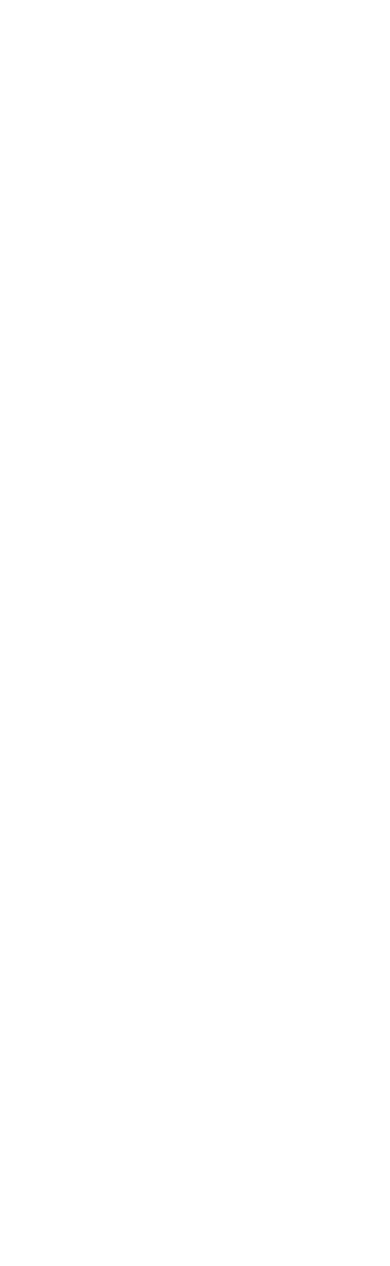
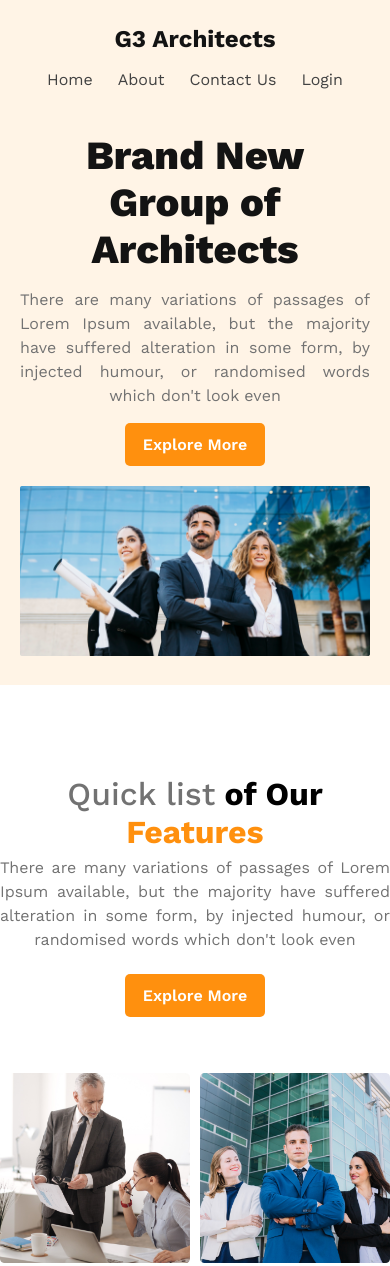
Before and after one commit to RRDesignHub/Course-project-4_G3-architects, a plain HTML site: page index.html in a window 390 px wide. Shown: the top 1266 px of the page. Before the commit the page ends 844 px from the top, so only its background shows below. Drawn offline with nearby package versions, Linux system fonts and the light colour scheme.

Commit message:
nav, hero, features section done

```diff
--- a/index.html
+++ b/index.html
@@ -7,9 +7,52 @@
   <link rel="stylesheet" href="style/style.css">
 </head>
 <body>
-  <header></header>
+  <header class="bg-primary">
+    <nav class="d-flex">
+      <h4><a class="dark-1" href="./index.html">G3 Architects</a></h4>
+      <ul class="d-flex">
+        <li class="nav-item">
+          <a href="./index.html" class="nav-link p dark-2">Home</a>
+        </li>
+        <li class="nav-item">
+          <a href="" class="nav-link p dark-2">About</a>
+        </li>
+        <li class="nav-item">
+          <a href="" class="nav-link p dark-2">Contact Us</a>
+        </li>
+        <li class="nav-item">
+          <a href="" class="nav-link p dark-2">Login</a>
+        </li>
+      </ul>
+    </nav>
 
-  <main></main>
+    <div class="hero">
+      <div class="hero-txt d-flex">
+        <h1 class="dark-1 txt-center">Brand New Group of Architects</h1>
+        <p class="dark-3 p txt-center">There are many variations of passages of Lorem Ipsum available, but the majority have suffered alteration in some form, by injected humour, or randomised words which don't look even</p>
+        <a class="btn" href="#">Explore More</a>
+      </div>
+      <div class="hero-img">
+        <img src="./assets/banner.png" alt="hero_image">
+      </div>
+    </div>
+  </header>
+
+  <main>
+    <section id="feature" class="d-flex">
+      <div class="features-img">
+        <img src="./assets/team1.png" alt="discussing about design">
+        <img src="./assets/team2.png" alt="team leaders group picture">
+        <img src="./assets/team3.png" alt="solving problem">
+        <img src="./assets/team4.png" alt="documents providing">
+      </div>
+      <div class="features-text d-flex">
+        <h2 class="h2"><span id="h-inner-1" class="dark-3">Quick list</span> of Our <span id="h-inner-2">Features</span></h2>
+        <p class="p dark-3">There are many variations of passages of Lorem Ipsum available, but the majority have suffered alteration in some form, by injected humour, or randomised words which don't look even</p>
+        <a href="#" class="btn">Explore More</a>
+      </div>
+    </section>
+  </main>
 
   <footer></footer>
 </body>
--- a/style/style.css
+++ b/style/style.css
@@ -1,7 +1,255 @@
-
+@import url('https://fonts.googleapis.com/css2?family=Work+Sans:ital,wght@0,100..900;1,100..900&display=swap');
 
 *{
   margin: 0;
   padding: 0;
   box-sizing: border-box;
+  font-family: "Work Sans", sans-serif;
+  font-optical-sizing: auto;
+  font-weight: 400;
+  font-style: normal;
 }
+
+
+/* Shared css class */
+.txt-center{
+  text-align: center;
+}
+.d-flex{
+  display: flex;
+}
+
+.dark-1{
+  color: #131313;
+}
+
+.dark-2{
+color: #424242;
+}
+
+.dark-3{
+  color:#727272 ;
+}
+
+.h2{
+  font-size: 2rem;
+  font-weight: bold;
+}
+
+.p{
+  font-size: 1rem;
+  font-weight: 400;
+  line-height: 1.5;
+}
+
+.btn{
+  text-decoration: none;
+  font-size: 1rem;
+  font-weight: 600;
+  padding: 14px 18px;
+  color: #ffffff;
+  background-color: #FF900E;
+  border-radius: 8px;
+}
+
+.bg-primary{
+  background-color: rgba(255, 144, 14, 10%);
+}
+
+
+@media screen and (max-width:576px){
+
+
+  .btn{
+    padding: 12px 18px;
+    border-radius: 5px;
+  }
+}
+
+
+/* header style */
+header{
+  padding: 40px 170px;
+}
+
+@media screen and (max-width:576px){
+  header{
+    padding: 25px 20px;
+  }
+}
+
+
+/* navbar style */
+  nav{
+    justify-content: space-between;
+    align-items: center;
+  }
+
+  nav ul li{
+    list-style: none;
+  }
+
+  nav ul li a, nav h4 a{
+    text-decoration: none;
+  }
+
+  nav h4 a{
+    font-size: 1.5rem;
+    font-weight: bold;
+  }
+
+  nav ul{
+    column-gap: 30px;
+  }
+
+  @media screen and (max-width:576px) {
+    nav{
+      flex-direction: column;
+      justify-content: center;
+      align-items: center;
+      row-gap: 15px;
+    }
+    nav h4 a{
+      font-weight: bold;
+    }
+
+    nav ul{
+      column-gap: 25px;
+    }
+  }
+
+
+/* hero style */
+.hero .hero-txt{
+  flex-direction: column;
+  align-items: center;
+  row-gap: 25px;
+  padding: 80px 125px 30px 125px;
+}
+
+.hero .hero-txt h1{
+  font-size: 3rem;
+  font-weight: 800;
+  padding: 0 100px;
+}
+
+
+.hero .hero-img{
+  width: 100%;
+}
+
+.hero .hero-img img{
+  width: 100%;
+}
+
+@media screen and (max-width:576px) {
+  .hero .hero-txt{
+    row-gap: 15px;
+    padding: 40px 0 20px 0;
+  }
+
+  .hero .hero-txt h1{
+    font-size: 2.5rem;
+    padding: 0 10px;
+  }
+
+  .hero .hero-txt p{
+    text-align: justify;
+    text-align-last: center;
+  }
+}
+
+
+
+/* main stlye */
+main{
+  margin-top: 90px;
+  padding: 0 170px;
+}
+
+main> section{
+  margin-bottom: 90px;
+}
+
+@media screen and (max-width:576px) {
+  main{
+    margin-top: 90px;
+    padding: 0 20px;
+  }
+
+  main> section{
+    margin-bottom: 90px;
+  }
+}
+
+/* Features style */
+#feature{
+  align-items: center;
+  justify-content: center;
+  column-gap: 3.5rem;
+}
+
+.features-img{
+  width: 500px;
+  display: grid;
+  grid-template-columns: repeat(2, 1fr);
+  gap: 20px;
+}
+
+.features-img img{
+  width: 100%;
+}
+
+
+.features-text{
+  width: 380px;
+  flex-direction: column;
+}
+
+
+#h-inner-1{
+  font-weight: 500;
+}
+
+#h-inner-2{
+  color: #FF900E;
+  font-weight: bold;
+}
+
+.features-text p{
+  margin-top: 20px;
+  margin-bottom: 32px;
+}
+
+.features-text a{
+  width: fit-content;
+}
+
+@media screen and (max-width:576px) {
+  #feature{
+    flex-direction: column-reverse;
+    row-gap: 3.5rem;
+  }
+
+  .features-text{
+    width: 390px;
+    flex-direction: column;
+    align-items: center;
+  }
+
+  .features-text h2{
+    text-align: center;
+  }
+
+  .features-text p{
+    text-align: justify;
+    text-align-last: center;
+    margin-top: 5px;
+    margin-bottom: 22px;
+  }
+
+  .features-img{
+    width: 390px;
+    gap: 10px;
+  }
+}
```
Also changed, not shown: assets/architect.png (added), assets/banner.png (added), assets/icons/customers.png (added), assets/icons/email.png (added), assets/icons/projects.png (added), assets/icons/ribon.png (added), assets/sponsors/amazon.png (added), assets/sponsors/figma.png (added), assets/sponsors/google.png (added), assets/sponsors/spotify.png (added), assets/sponsors/telerama.png (added), assets/team1.png (added), assets/team2.png (added), assets/team3.png (added), 1 more files.
